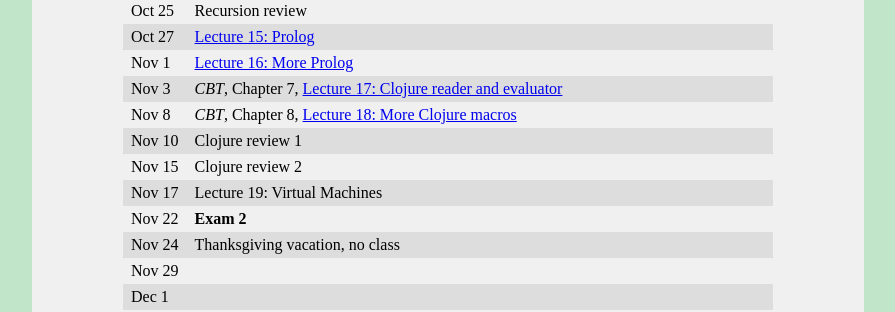
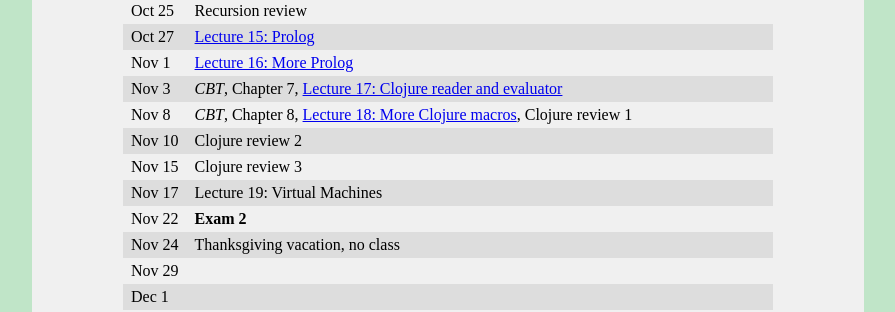
Before and after one commit to ycpcs/cs340-fall2016, a Jekyll site: the page built from schedule.md, in a window 1280 px wide. Shown: the part 663-975 px from the top of the page, without its empty margins (192-1087 px from the left). Built offline with Jekyll 4.4.1, drawn with Linux system fonts in a browser that asks for light colours; some web fonts are replaced.

Commit message:
clojure review 1

```diff
--- a/schedule.md
+++ b/schedule.md
@@ -31,9 +31,9 @@ Oct 25 | Recursion review
 Oct 27 | [Lecture 15: Prolog](lectures/lecture15.html)
 Nov 1 | [Lecture 16: More Prolog](lectures/lecture16.html)
 Nov 3 | *CBT*, Chapter 7, [Lecture 17: Clojure reader and evaluator](lectures/lecture17.html)
-Nov 8 | *CBT*, Chapter 8, [Lecture 18: More Clojure macros](lectures/lecture18.html)
-Nov 10 |  Clojure review 1
-Nov 15 | Clojure review 2
+Nov 8 | *CBT*, Chapter 8, [Lecture 18: More Clojure macros](lectures/lecture18.html), Clojure review 1
+Nov 10 |  Clojure review 2
+Nov 15 | Clojure review 3
 Nov 17 | Lecture 19: Virtual Machines
 Nov 22 | **Exam 2**
 Nov 24 | Thanksgiving vacation, no class
```
Also changed, not shown: labs/index.md (+1 -1 lines), labs/lab16.md (renamed from labs/review1.md, +2 -2 lines), 2 other files.
